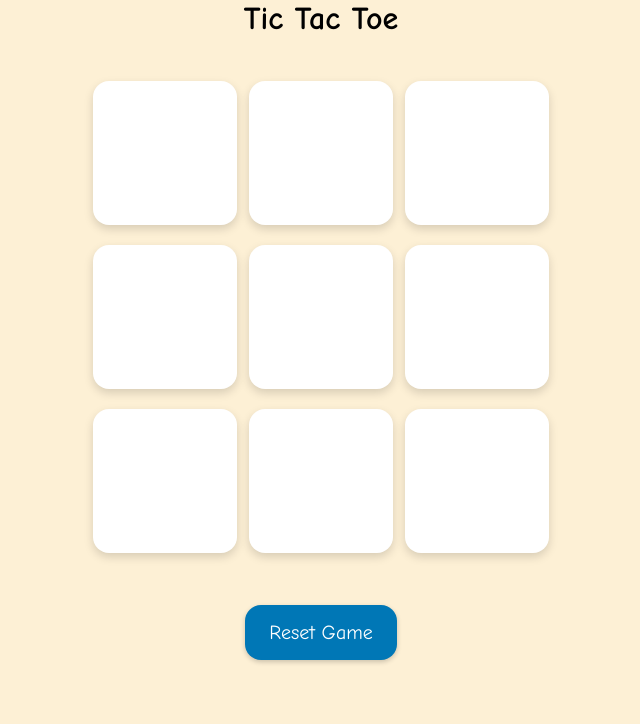
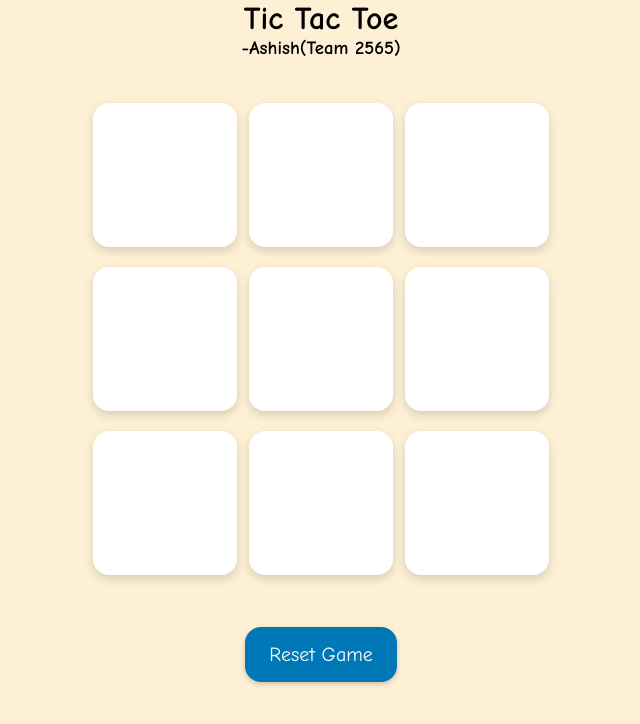
Before and after one commit to Ashishcmd/tic-tac-toe, a plain HTML site: page index.html in a window 1280 px wide. Shown: the whole page, without its empty margins (319-959 px from the left). Drawn offline with Linux system fonts and the light colour scheme.

Commit message:
Update index.html

```diff
--- a/index.html
+++ b/index.html
@@ -13,6 +13,7 @@
     </div>
     <main>
         <h1>Tic Tac Toe</h1>
+        <h3>-Ashish(Team 2565)</h3>
         <div class="container">
             <div class="game">
                 <button class="box"></button>
```
